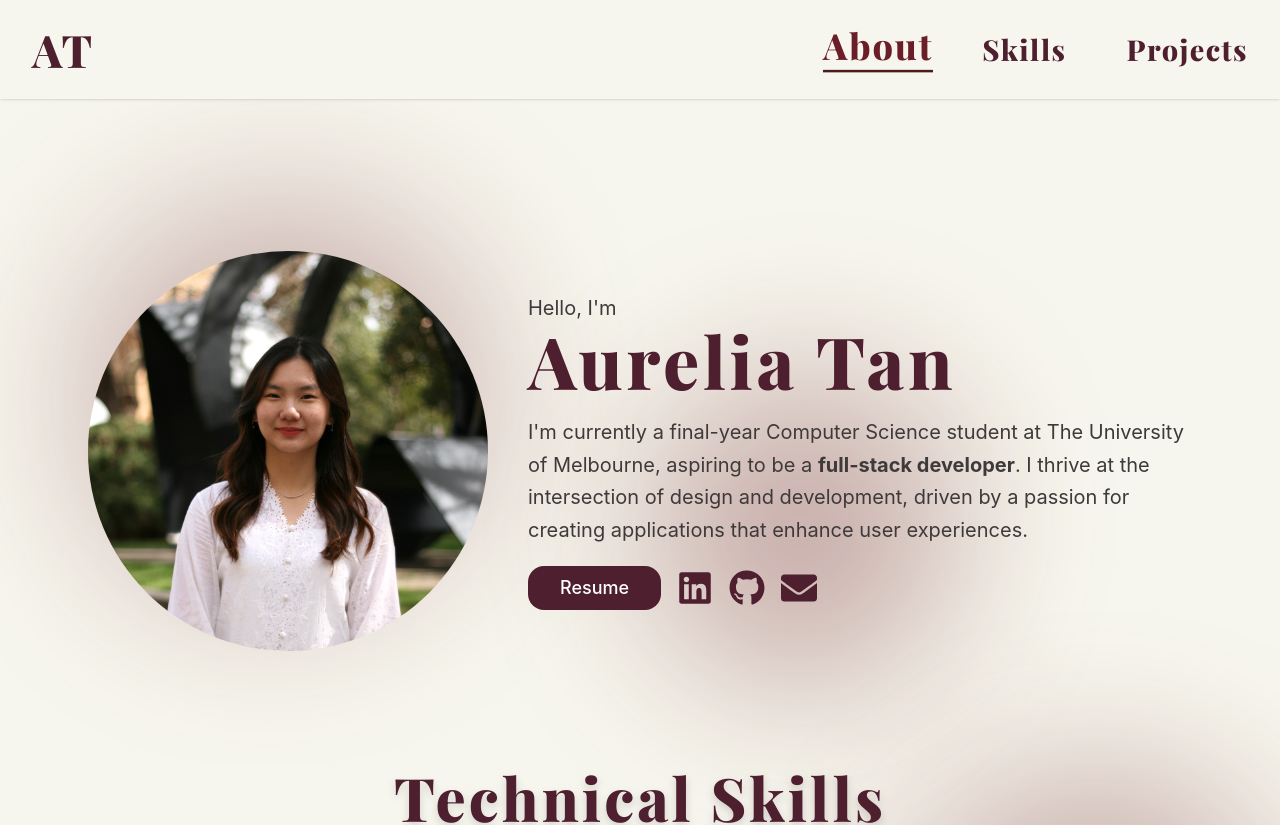
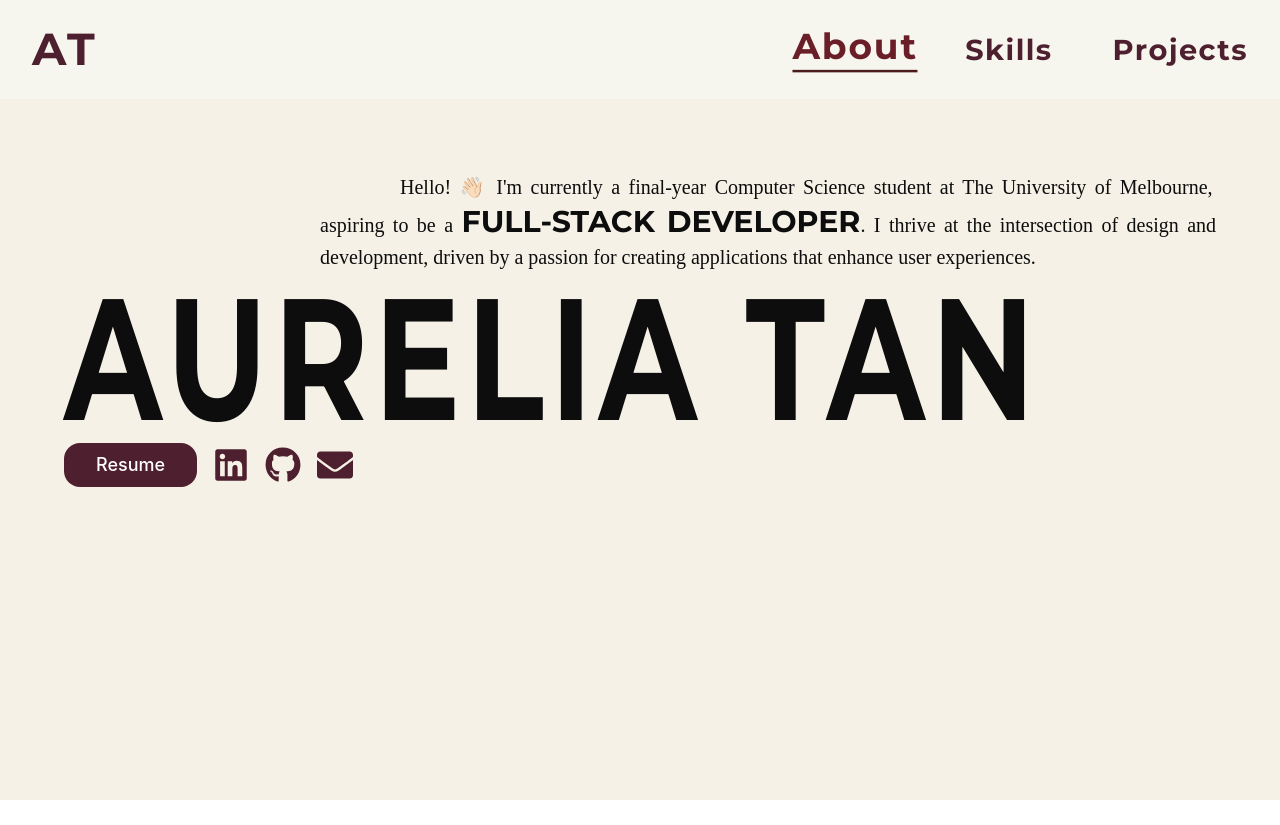
Before and after one commit to aureliatann/portfolio-website, a React (Vite) app: page / in a window 1280 px wide. Shown: the top 825 px of the page. After the commit the page ends 800 px from the top, so only its background shows below. Built offline with nearby package versions, Linux system fonts and the light colour scheme.

Commit message:
design v2 start

```diff
--- a/package.json
+++ b/package.json
@@ -10,7 +10,11 @@
     "preview": "vite preview"
   },
   "dependencies": {
+    "@fontsource/eb-garamond": "^5.2.7",
     "@fontsource/inter": "^5.2.8",
+    "@fontsource/lora": "^5.2.8",
+    "@fontsource/merriweather": "^5.2.11",
+    "@fontsource/montserrat": "^5.2.8",
     "@fontsource/playfair-display": "^5.2.8",
     "devicon": "^2.17.0",
     "mongoose": "^9.2.2",
--- a/src/App.jsx
+++ b/src/App.jsx
@@ -4,6 +4,7 @@ import Skills from "./components/Skills";
 import Projects from "./components/Projects";
 import BlobBackground from "./components/BlobBackground";
 import ContactForm from "./components/ContactForm";
+import "./index.css";
 
 // Import fonts
 import "@fontsource/inter"; // default weight 400
@@ -12,23 +13,36 @@ import "@fontsource/inter/600.css";
 import "@fontsource/inter/700.css";
 
 import "@fontsource/playfair-display/400.css"; // regular
-import "@fontsource/playfair-display/800.css"; // bold
+import "@fontsource/playfair-display/800-italic.css"; // bold
+
+// App.jsx (or top-level file)
+import "@fontsource/montserrat"; // default 400 weight
+import "@fontsource/montserrat/500.css";
+import "@fontsource/montserrat/600.css";
+import "@fontsource/montserrat/700.css";
+
+// In your project
+import "@fontsource/lora/400.css"; // Regular
+import "@fontsource/lora/400-italic.css"; // Italic
+
+// Merriweather
+import "@fontsource/merriweather/400.css"; // Regular
+import "@fontsource/merriweather/800.css"; // Bold
+
+// EB Garamond
+import "@fontsource/eb-garamond/400.css"; // Regular
+import "@fontsource/eb-garamond/800.css"; // Extra Bold
 
 export default function App() {
   return (
-    <div className="relative"> {/* whole page wrapper */}
-     <BlobBackground />      {/* behind everything */}
-
-      <Navbar />
-      <div className="h-20"/>
+    <section className="w-full min-h-screen
+                   bg-[#F5F1E6]">
 
       {/* Your page content */}
-      <div className="max-w-6xl mx-auto p-6 space-y-5 relative z-10">
+      <Navbar />
+      <div className="max-w-8xl mx-auto p-6 space-y-5 relative z-10">
         <About />
-        <Skills />
-        <Projects />
-        <ContactForm />
       </div>
-    </div>
+    </section> // <-- close the section here
   );
 }
--- a/src/components/About.jsx
+++ b/src/components/About.jsx
@@ -2,33 +2,27 @@ import { FaLinkedin, FaGithub, FaEnvelope } from "react-icons/fa";
 
 export default function About() {
   return (
-    <section id="about" className="px-2 lg:px-0 py-12 space-y-10">
-      {/* Flex container: column on mobile, row on small screens and up */}
-      <div className="flex flex-col sm:flex-row items-center sm:items-center gap-10">
+    <section id="about" className="px-4 lg:px-10 py-12">
+      <div className="mx-auto flex flex-col space-y-6">
 
-        {/* Profile Image */}
-        <div className="w-80 h-80 sm:w-80 sm:h-80 lg:w-100 lg:h-100 rounded-full overflow-hidden flex-shrink-0">
-          <img
-            src="/images/profile.jpg"
-            alt="Aurelia Tan"
-            className="w-full h-full object-cover"
-          />
+        {/* Row 1: Right-aligned intro paragraph */}
+        <div className="flex w-full justify-end">
+          <p className="text-[#0D0D0D] font-body leading-relaxed text-lg sm:text-xl max-w-4xl indent-20 text-justify">
+            Hello! 👋🏻 I'm currently a final-year Computer Science student at The University of Melbourne, aspiring to be a{' '}
+            {' '}<span className="font-heading uppercase text-xl sm:text-3xl">
+              full-stack developer
+            </span>
+            . I thrive at the intersection of design and development, driven by a passion for creating applications that enhance user experiences.
+          </p>
         </div>
 
-        {/* Intro text */}
-        <div className="space-y-5 text-center sm:text-left">
-          <p className="text-[#3f3a3a] leading-relaxed text-lg sm:text-xl mb-0">Hello, I'm</p>
-          <h2 className="text-[#4e1f2f] font-heading tracking-wider text-6xl sm:text-7xl font-boldtext-[#3a000c]">
-            Aurelia Tan
+        {/* Row 2: Left-aligned hero text */}
+        <div className="flex w-full justify-start flex-col space-y-2">
+          <h2 className="text-[4rem] sm:text-[8rem] font-heading tracking-wider font-bold text-[#0D0D0D] leading-[0.95] transform scale-y-135">
+            AURELIA TAN
           </h2>
 
-          <p className="text-[#3f3a3a] leading-relaxed text-lg sm:text-xl mt-2">
-            I'm currently a final-year Computer Science student at The University of Melbourne, aspiring to be a{' '}
-            <strong>full-stack developer</strong>. I thrive at the intersection of design and development,
-            driven by a passion for creating applications that enhance user experiences.
-          </p>
-
-          {/* Resume + Social links */}
+        {/* Resume + Social links */}
           <div className="flex justify-center sm:justify-start items-center gap-4 mt-4 text-4xl">
             {/* Resume button */}
             <a
@@ -45,7 +39,7 @@ export default function About() {
               href="https://www.linkedin.com/in/aurelia-tan-32a504329"
               target="_blank"
               rel="noopener noreferrer"
-              className="text-[#4e1f2f] hover:text-[#4e1f2f] transition-colors duration-200"
+              className="text-[#4e1f2f] transition-colors duration-200"
             >
               <FaLinkedin />
             </a>
@@ -53,18 +47,19 @@ export default function About() {
               href="https://github.com/aureliatann"
               target="_blank"
               rel="noopener noreferrer"
-              className="text-[#4e1f2f] hover:text-[#4e1f2f] transition-colors duration-200"
+              className="text-[#4e1f2f] transition-colors duration-200"
             >
               <FaGithub />
             </a>
             <a
               href="mailto:aureliatan7@gmail.com"
-              className="text-[#4e1f2f] hover:text-[#4e1f2f] transition-colors duration-200"
+              className="text-[#4e1f2f] transition-colors duration-200"
             >
               <FaEnvelope />
             </a>
           </div>
-        </div>
+          </div>
+
       </div>
     </section>
   );
--- a/src/components/Navbar.jsx
+++ b/src/components/Navbar.jsx
@@ -36,11 +36,10 @@ export default function Navbar() {
   return (
     /* w-full → full width
        bg-white → white background
-       shadow-sm → small shadow under navbar
        sticky top-0 → sticks to top
        z-50 → ensures navbar is on top
     */
-    <nav className="bg-[#f7f6ee] w-full shadow-sm sticky top-0 z-50">
+    <nav className="bg-[#f7f6ee] w-full sticky top-0 z-50">
       {/* flex → place items in a row
           items-center → vertically center items
           justify-between → space between logo and links
--- a/src/index.css
+++ b/src/index.css
@@ -7,18 +7,17 @@
 
 /* Headings → Playfair Display Bold */
 .font-heading {
-  @apply font-serif; /* optional, tells Tailwind it’s a serif font */
-  font-family: 'Playfair Display', serif;
+  @apply font-serif;
+  font-family: 'Montserrat', serif;
   font-weight: 800;
 }
 
 /* Body → Inter Regular */
 .font-body {
   @apply font-sans; /* optional */
-  font-family: 'Inter', sans-serif;
-  font-weight: 400;
+  font-family: 'Times New Roman', sans-serif;
+  font-weight: 500;
 }
-
 /* ------------------------------- */
 /* FLOATING ORGANIC BLOB ANIMATIONS */
 /* ------------------------------- */
```
Also changed, not shown: 1 other file (tests, documents, lock files or other folders).
